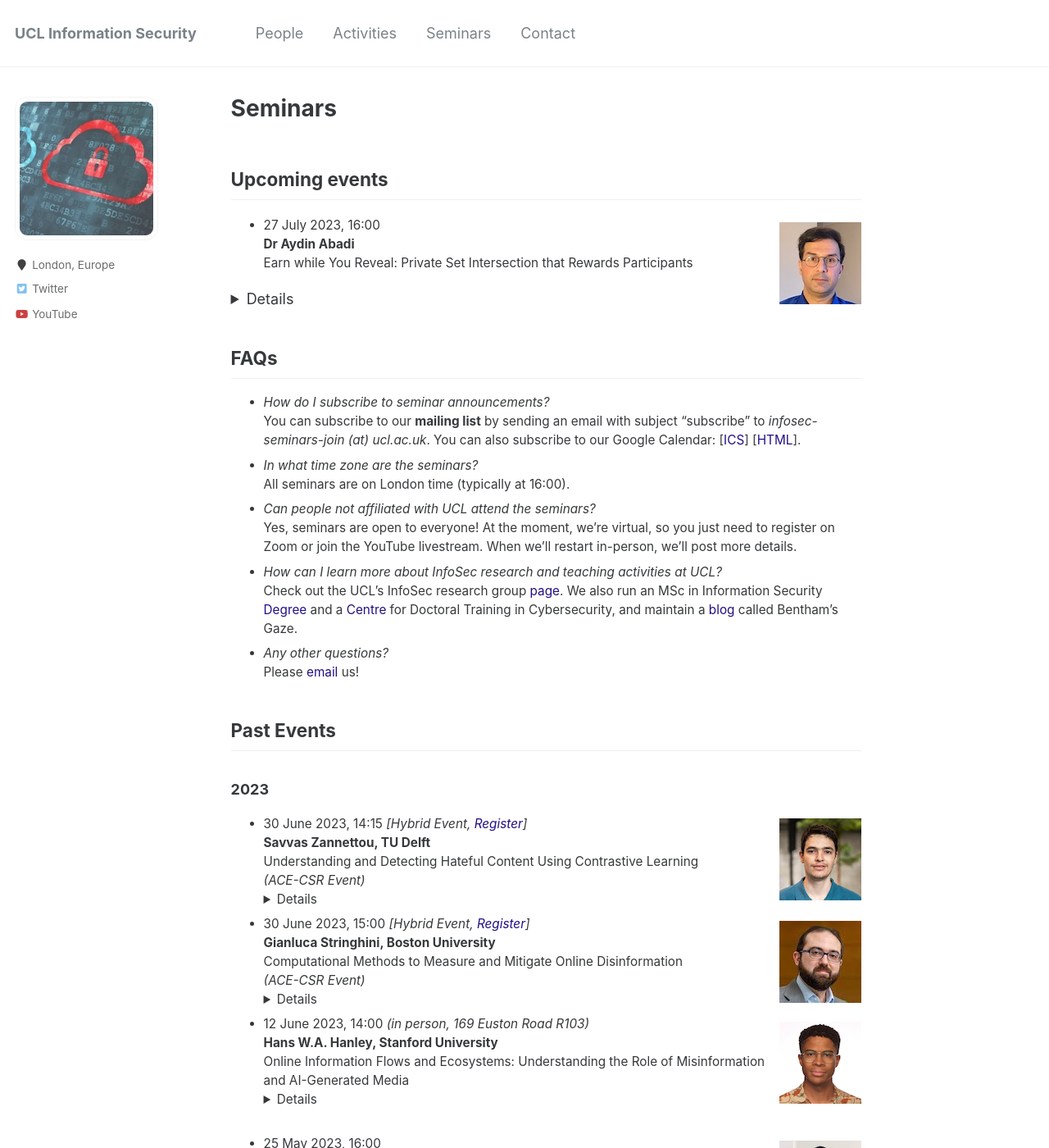
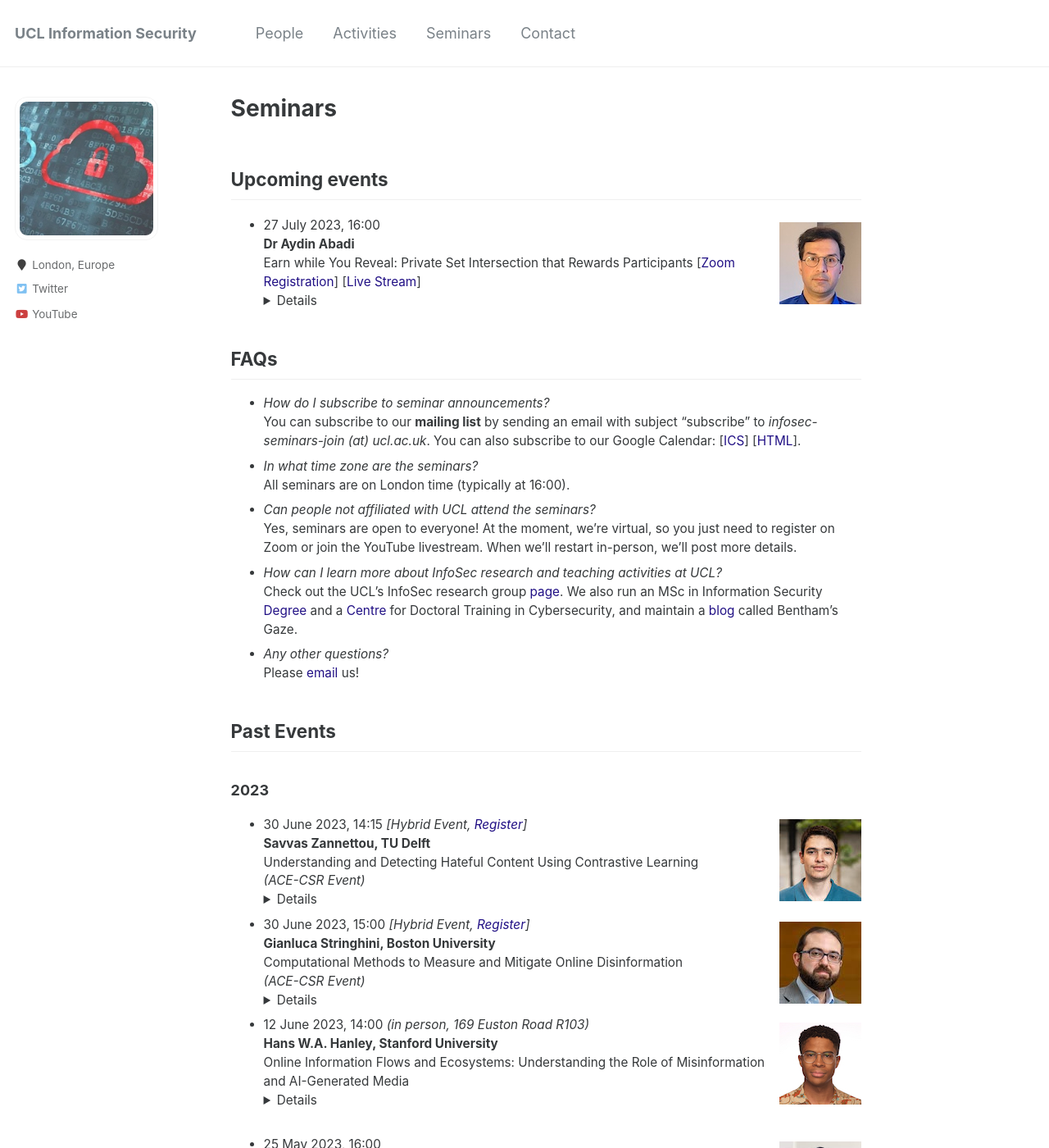
Before and after one commit to uclisec/uclisec.github.io, a Jekyll site: the page built from _pages/seminars.md, in a window 1280 px wide and 1400 px high. Shown: the whole window at 82% size. Built offline with Jekyll 4.4.1, drawn with Linux system fonts in a browser that asks for light colours.

Commit message:
Update seminars.md

```diff
--- a/_pages/seminars.md
+++ b/_pages/seminars.md
@@ -11,9 +11,9 @@ Upcoming events
 - 27 July 2023, 16:00
 **Dr Aydin Abadi**
 Earn while You Reveal: Private Set Intersection that Rewards Participants
-<details>**Abstract:** Private Set Intersection (PSI) is an elegant cryptographic protocol that allows parties to find the intersection of their private sets without revealing anything beyond the result. PSIs have been used in various privacy-enhancing technologies; for instance, in federated machine learning, combating financial fraud, or COVID-19 contact tracing solutions.
+[[Zoom Registration](https://ucl.zoom.us/meeting/register/tJYpf-2grTorGNxFnItdfR3SSG89tgyB9Zeh)] [[Live Stream]( https://youtu.be/vvluE5JOFds)]<details>**Abstract:** Private Set Intersection (PSI) is an elegant cryptographic protocol that allows parties to find the intersection of their private sets without revealing anything beyond the result. PSIs have been used in various privacy-enhancing technologies; for instance, in federated machine learning, combating financial fraud, or COVID-19 contact tracing solutions.
 In this talk, I will highlight two facts about PSIs; namely, (1) a non-empty result always reveals something about the private input sets of the parties and (2) in various variants of PSI, not all parties necessarily receive or are interested in the result. I will explain a vital research gap; namely, the literature has assumed that those parties who do not receive or are not interested in the result still contribute their private input sets to the PSI for free, although doing so would cost them their privacy.
-Also, I will talk about our multi-party PSI, called “Anesidora”, which fills the aforementioned gap. Anesidora rewards parties who contribute their private input sets to the protocol. It is efficient; it mainly relies on symmetric key primitives and its computation and communication complexities are linear with the number of parties and set cardinality. It remains secure even if the majority of parties are corrupted by active colluding adversaries. During the development of Anesidora, we devised (i) the first fair multi-party PSI called “Justitia” and (ii) propose the notion of unforgeable polynomials. In this talk, I will discuss these two notions as well.<br><br>**Bio**: Aydin Abadi is a Senior Research Fellow at UCL. His main research interests include information security, privacy, and cryptography, with a focus on (1) developing Privacy Enhancing Technologies, (2) devising solutions to deal with payment fraud, and (3) blockchain technology.  Before joining UCL he held a lectureship position at the University of Gloucestershire and before that, he was a Research Associate at the Blockchain Technology Lab, at the University of Edinburgh. Zoom: https://ucl.zoom.us/j/92090461055?pwd=UzFJTXJzMXhZZEVraDFXSXBvc0FtUT09. YouTube Livestream: https://youtube.com/live/JnLotvpMcNA<br></details>
+Also, I will talk about our multi-party PSI, called “Anesidora”, which fills the aforementioned gap. Anesidora rewards parties who contribute their private input sets to the protocol. It is efficient; it mainly relies on symmetric key primitives and its computation and communication complexities are linear with the number of parties and set cardinality. It remains secure even if the majority of parties are corrupted by active colluding adversaries. During the development of Anesidora, we devised (i) the first fair multi-party PSI called “Justitia” and (ii) propose the notion of unforgeable polynomials. In this talk, I will discuss these two notions as well.<br><br>**Bio**: Aydin Abadi is a Senior Research Fellow at UCL. His main research interests include information security, privacy, and cryptography, with a focus on (1) developing Privacy Enhancing Technologies, (2) devising solutions to deal with payment fraud, and (3) blockchain technology.  Before joining UCL he held a lectureship position at the University of Gloucestershire and before that, he was a Research Associate at the Blockchain Technology Lab, at the University of Edinburgh.<br></details>
 <!----->
 
 FAQs
```
